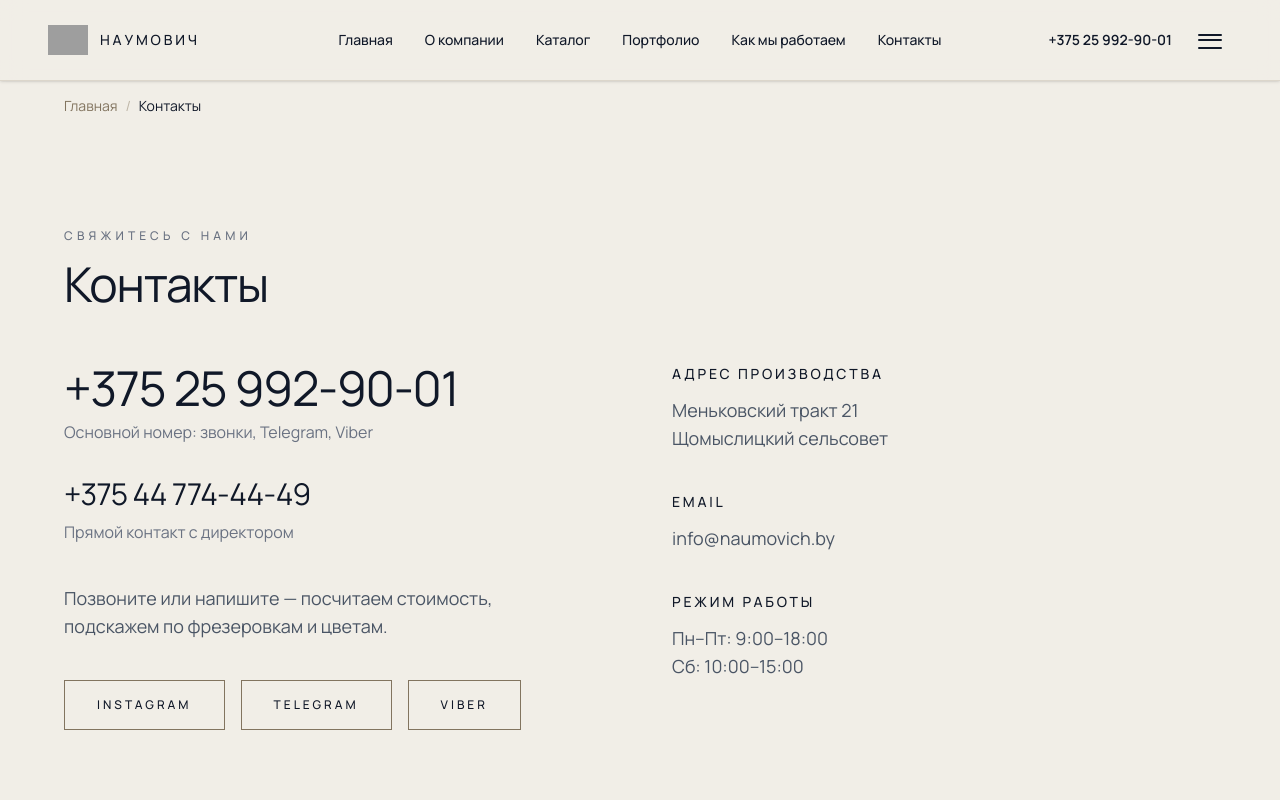
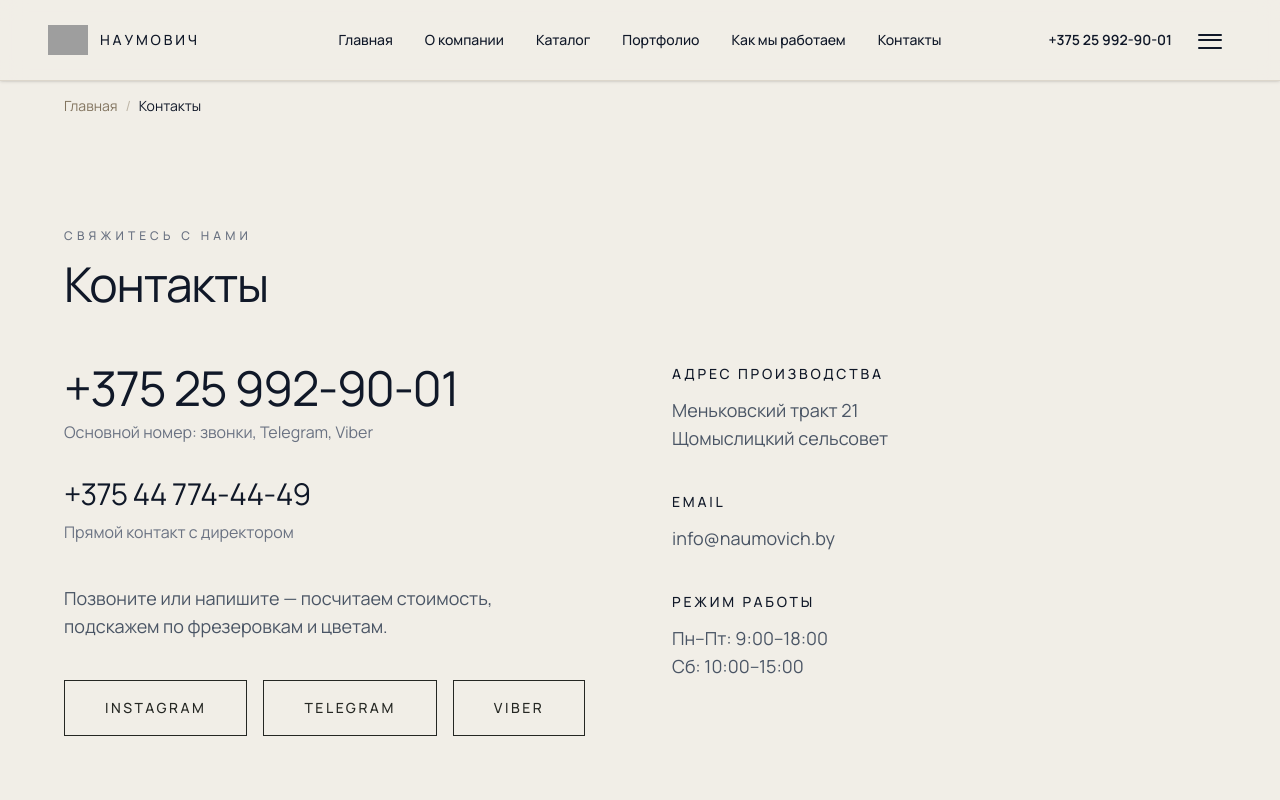
Before and after one commit to IljaBelousow/naumovich-site, a Next.js app: page /contacts in a window 1280 px wide. Shown: the top 800 px of the page. Built offline with nearby package versions, Linux system fonts and the light colour scheme; grey boxes are pictures that could not be loaded.

Commit message:
Apply shared CTA button styles consistently

```diff
--- a/src/app/contacts/page.tsx
+++ b/src/app/contacts/page.tsx
@@ -48,7 +48,7 @@ export default function ContactsPage() {
                 href="https://www.instagram.com/vintazh100"
                 target="_blank"
                 rel="noopener noreferrer"
-                className="border border-[#82745F] px-8 py-4 text-xs font-medium uppercase tracking-[0.25em] text-gray-900 transition-colors duration-300 hover:bg-[#82745F] hover:text-white"
+                className="site-button"
               >
                 Instagram
               </a>
@@ -56,13 +56,13 @@ export default function ContactsPage() {
                 href="https://t.me/+375259929001"
                 target="_blank"
                 rel="noopener noreferrer"
-                className="border border-[#82745F] px-8 py-4 text-xs font-medium uppercase tracking-[0.25em] text-gray-900 transition-colors duration-300 hover:bg-[#82745F] hover:text-white"
+                className="site-button"
               >
                 Telegram
               </a>
               <a
                 href="viber://chat?number=%2B375259929001"
-                className="border border-[#82745F] px-8 py-4 text-xs font-medium uppercase tracking-[0.25em] text-gray-900 transition-colors duration-300 hover:bg-[#82745F] hover:text-white"
+                className="site-button"
               >
                 Viber
               </a>
```
